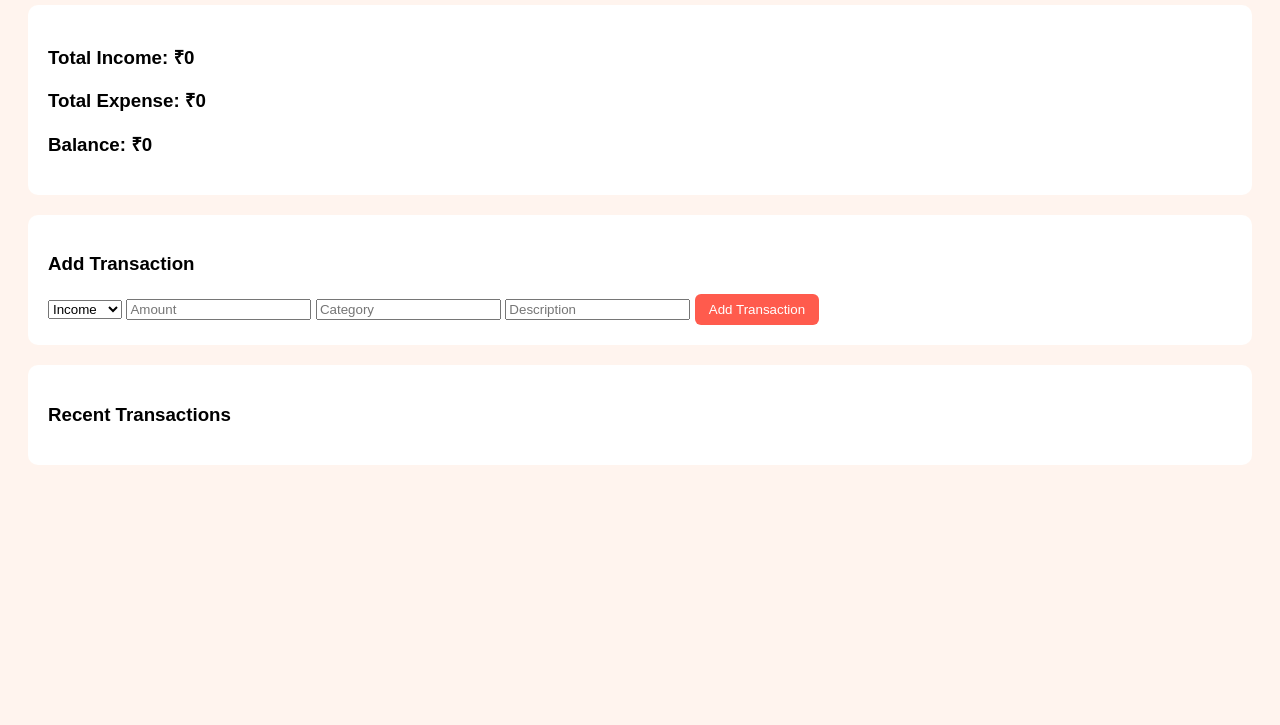
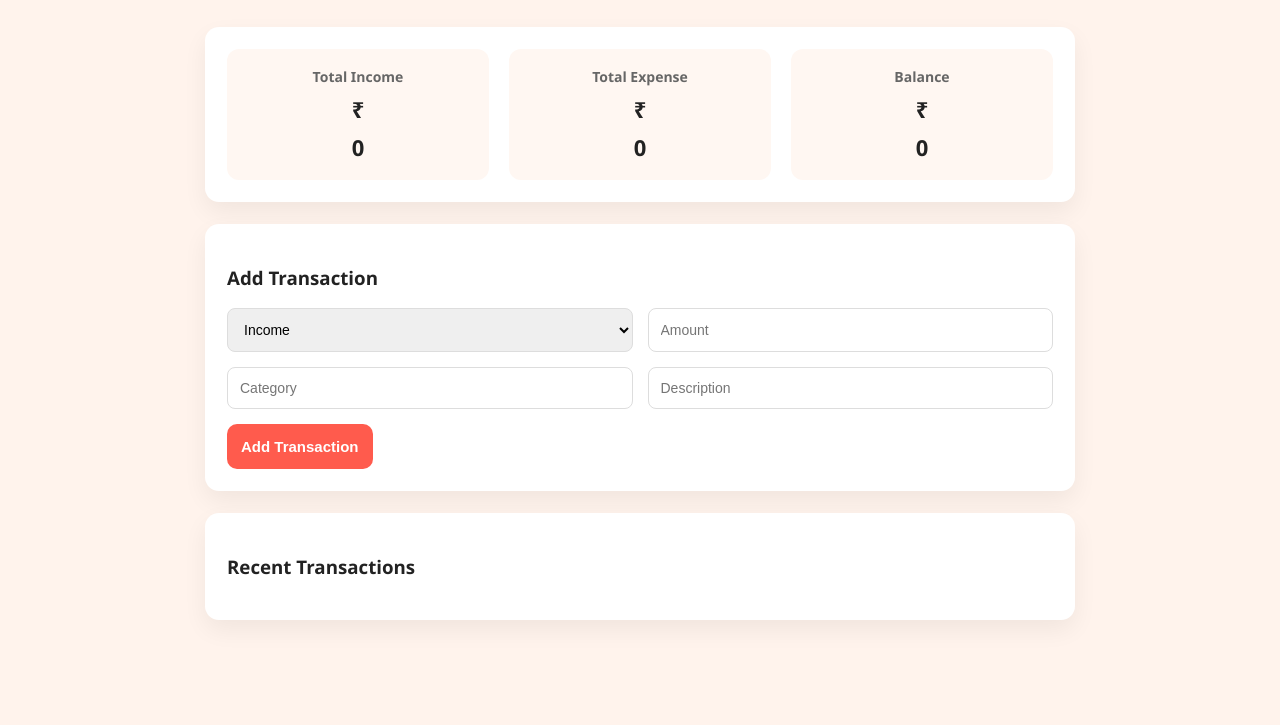
Before and after one commit to Sanjayganeshkumar-hub/expense-tracker, a website: page public/dashboard.html in a window 1280 px wide. Shown: the part 75-800 px from the top of the page. Drawn offline with Linux system fonts and the light colour scheme; no server answers; sample sign-in values are in the browser's storage.

Commit message:
Improve dashboard UI alignment and design

```diff
--- a/public/dashboard.html
+++ b/public/dashboard.html
@@ -1,57 +1,212 @@
 <!DOCTYPE html>
-<html>
+<html lang="en">
 <head>
+<meta charset="UTF-8">
 <title>Expense Tracker</title>
+
 <style>
+:root {
+  --primary: #ff5b4d;
+  --bg: #fff3ec;
+  --card: #ffffff;
+  --text: #222;
+  --muted: #666;
+}
+
+* {
+  box-sizing: border-box;
+}
+
 body {
-      font-family: Arial;
-      background: #fff4ee;
+  margin: 0;
+  font-family: "Segoe UI", Arial, sans-serif;
+  background: var(--bg);
+  color: var(--text);
 }
-    .box {
-      background: white;
-      padding: 20px;
-      margin: 20px;
+
+header {
+  background: linear-gradient(135deg, #ff5b4d, #ff7a5c);
+  color: white;
+  padding: 18px;
+  text-align: center;
+  font-size: 26px;
+  font-weight: 600;
+}
+
+.container {
+  max-width: 900px;
+  margin: 30px auto;
+  padding: 0 15px;
+}
+
+.card {
+  background: var(--card);
+  border-radius: 14px;
+  padding: 22px;
+  margin-bottom: 22px;
+  box-shadow: 0 10px 25px rgba(0,0,0,0.06);
+}
+
+/* ===== SUMMARY ===== */
+.summary {
+  display: flex;
+  justify-content: space-between;
+  gap: 20px;
+}
+
+.summary div {
+  flex: 1;
+  background: #fff7f2;
+  border-radius: 12px;
+  padding: 18px;
+  text-align: center;
+}
+
+.summary h3 {
+  margin: 0;
+  font-size: 14px;
+  color: var(--muted);
+}
+
+.summary span {
+  display: block;
+  margin-top: 8px;
+  font-size: 22px;
+  font-weight: bold;
+}
+
+/* ===== FORM ===== */
+.form-grid {
+  display: grid;
+  grid-template-columns: repeat(2, 1fr);
+  gap: 15px;
+}
+
+.form-grid input,
+.form-grid select {
+  width: 100%;
+  padding: 12px;
+  border-radius: 8px;
+  border: 1px solid #ddd;
+  font-size: 14px;
+}
+
+.form-grid input:focus,
+.form-grid select:focus {
+  outline: none;
+  border-color: var(--primary);
+}
+
+.form-grid .full {
+  grid-column: span 2;
+}
+
+button {
+  background: var(--primary);
+  border: none;
+  color: white;
+  padding: 14px;
   border-radius: 10px;
-    }
-    button {
-      background: #ff5b4d;
-      color: white;
-      border: none;
-      padding: 8px 14px;
-      border-radius: 6px;
+  font-size: 15px;
+  font-weight: 600;
   cursor: pointer;
 }
-    .delete-btn {
+
+button:hover {
+  opacity: 0.9;
+}
+
+/* ===== TRANSACTIONS ===== */
+.txn {
+  display: flex;
+  justify-content: space-between;
+  align-items: center;
+  padding: 14px 0;
+  border-bottom: 1px solid #eee;
+}
+
+.txn:last-child {
+  border-bottom: none;
+}
+
+.txn-left {
+  font-size: 15px;
+}
+
+.txn-left span {
+  color: var(--muted);
+  font-size: 13px;
+}
+
+.delete {
   background: #333;
-      margin-left: 10px;
+  padding: 6px 12px;
+  border-radius: 6px;
+  font-size: 12px;
+}
+
+/* ===== MOBILE ===== */
+@media (max-width: 600px) {
+  .summary {
+    flex-direction: column;
+  }
+  .form-grid {
+    grid-template-columns: 1fr;
+  }
+  .form-grid .full {
+    grid-column: span 1;
+  }
 }
 </style>
 </head>
+
 <body>
 
-<h1>Expense Tracker</h1>
+<header>Expense Tracker</header>
 
-<div class="box">
-  <h3>Total Income: ₹<span id="income">0</span></h3>
-  <h3>Total Expense: ₹<span id="expense">0</span></h3>
-  <h3>Balance: ₹<span id="balance">0</span></h3>
+<div class="container">
+
+  <!-- SUMMARY -->
+  <div class="card summary">
+    <div>
+      <h3>Total Income</h3>
+      <span>₹<span id="income">0</span></span>
+    </div>
+    <div>
+      <h3>Total Expense</h3>
+      <span>₹<span id="expense">0</span></span>
+    </div>
+    <div>
+      <h3>Balance</h3>
+      <span>₹<span id="balance">0</span></span>
+    </div>
   </div>
 
-<div class="box">
+  <!-- ADD TRANSACTION -->
+  <div class="card">
     <h3>Add Transaction</h3>
+    <div class="form-grid">
       <select id="type">
         <option value="income">Income</option>
         <option value="expense">Expense</option>
       </select>
-  <input id="amount" placeholder="Amount">
+      <input id="amount" type="number" placeholder="Amount">
+
       <input id="category" placeholder="Category">
       <input id="description" placeholder="Description">
+
+      <div class="full">
         <button onclick="addTransaction()">Add Transaction</button>
       </div>
+    </div>
+  </div>
 
-<div class="box">
+  <!-- RECENT -->
+  <div class="card">
     <h3>Recent Transactions</h3>
-  <ul id="list"></ul>
+    <div id="list"></div>
+  </div>
+
 </div>
 
 <script>
@@ -70,12 +225,16 @@ async function loadTransactions() {
     if (t.type === "income") income += t.amount;
     else expense += t.amount;
 
-    const li = document.createElement("li");
-    li.innerHTML = `
-      ${t.type} - ₹${t.amount} (${t.category})
-      <button class="delete-btn" onclick="deleteTxn('${t._id}')">Delete</button>
+    const row = document.createElement("div");
+    row.className = "txn";
+    row.innerHTML = `
+      <div class="txn-left">
+        <b>${t.type}</b> - ₹${t.amount}
+        <br><span>${t.category}</span>
+      </div>
+      <button class="delete" onclick="deleteTxn('${t._id}')">Delete</button>
     `;
-    list.appendChild(li);
+    list.appendChild(row);
   });
 
   document.getElementById("income").innerText = income;
```
Lines whose indentation alone changed are shown as unchanged.
